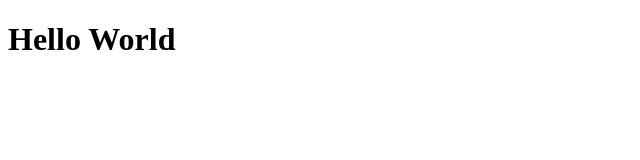
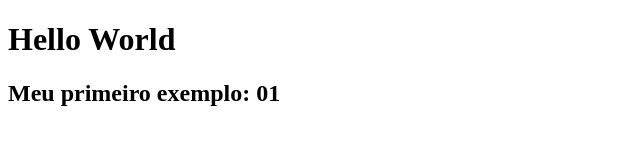
Before and after one commit to Hazelorde/treinandogithub, a plain HTML site: page index.html in a window 1280 px wide. Shown: the whole page, without its empty margins (0-640 px from the left). Drawn offline with Linux system fonts and the light colour scheme.

Commit message:
Segundo Commit

```diff
--- a/index.html
+++ b/index.html
@@ -10,7 +10,7 @@
 <body>
     <h1>Hello World</h1>
     <title>Primeiras tentativas com Git & CSS3</title>
-
+    <h2>Meu primeiro exemplo: 01</h2>
 </body>
 
 </html>
```
